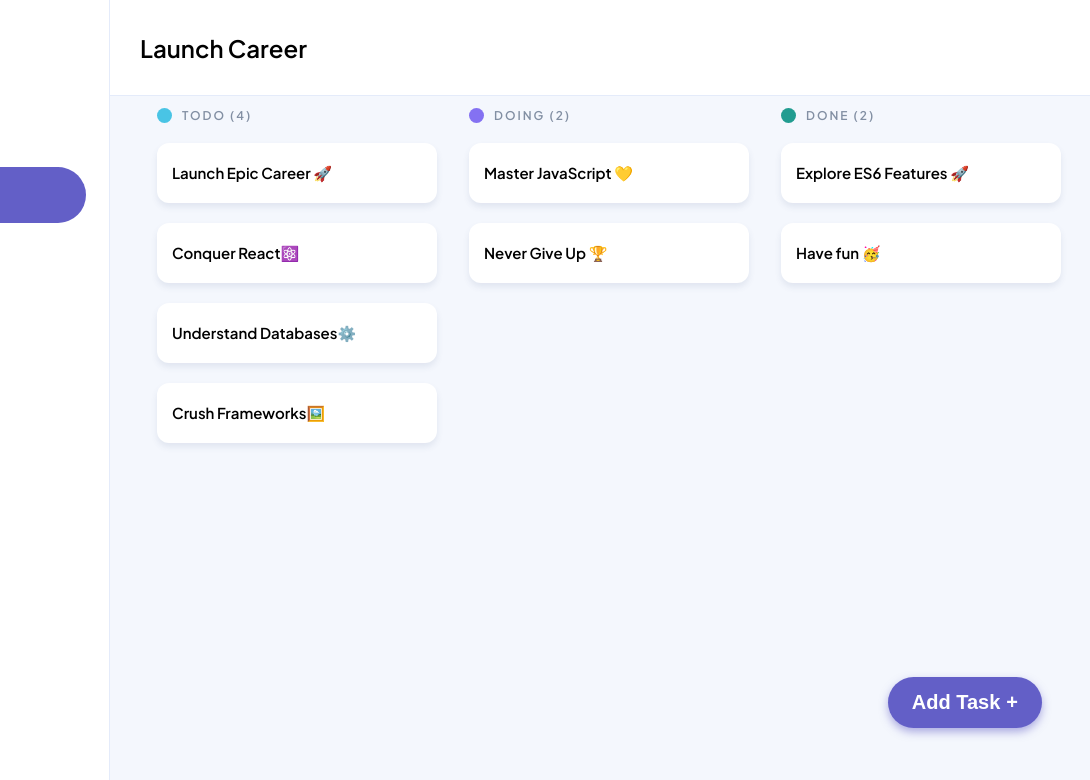
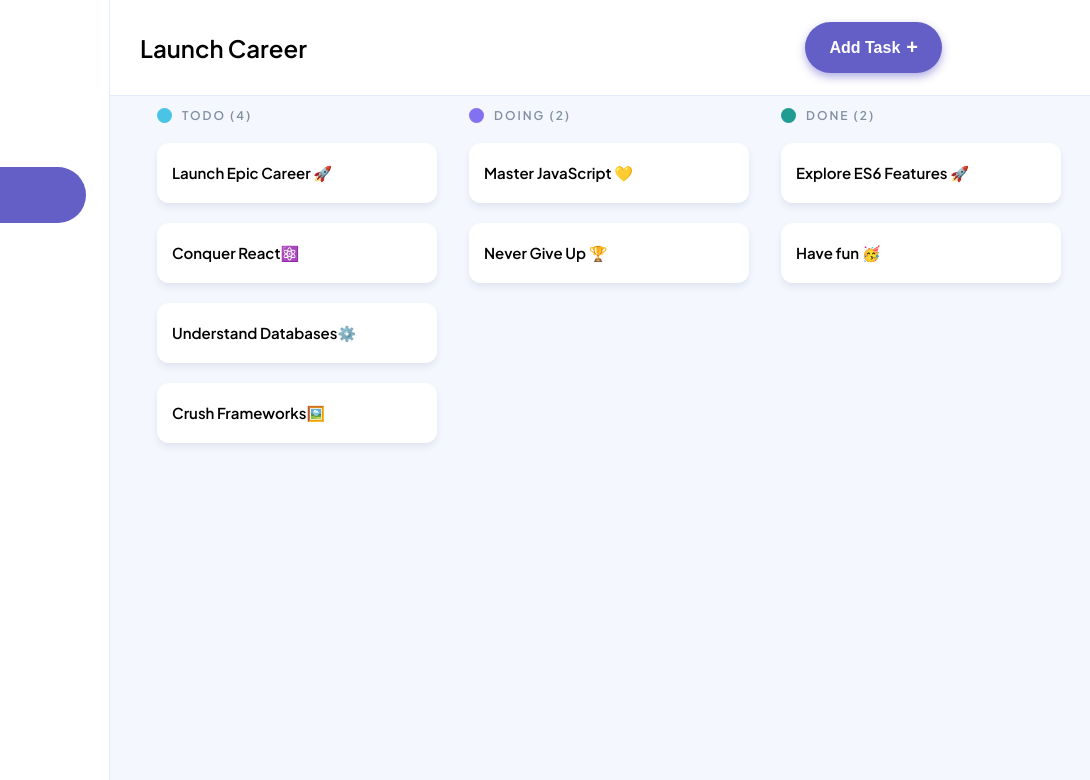
Before and after one commit to SmileyWiley1608/ISMARE25126_Group_A1_Ismaeel_Arendse_JSL04, a plain HTML site: page index.html in a window 1280 px wide. Shown: the top 780 px of the page, 190-1280 px from the left. Drawn offline with Linux system fonts and the light colour scheme.

Commit message:
Completed JSL04 ReadMe

```diff
--- a/index.html
+++ b/index.html
@@ -32,7 +32,7 @@
 
     <!-- Main Layout: Header with board title, add task button, and main content area for task columns. -->
     <div id="layout">
-      <header id="header" class="sticky-header">
+    <header>
   <div class="header-name-div">
     <img
       src="./assets/favicon.svg"
@@ -43,7 +43,13 @@
       Launch Career
     </h2>
   </div>
+
+  <!-- ✅ Add Task button inside header -->
+  <button id="add-task-btn">
+    <span class="btn-text">Add Task</span>
+  </button>
 </header>
+
 
       <div class="container">
         <main class="card-column-main">
@@ -89,11 +95,7 @@
       </div>
     </div>
 
-    <!-- Add Task Button -->
- <button id="add-task-btn">
-  <span class="btn-text">Add Task</span>
 
-</button>
 
 
     <!-- Modal Structure for Add/Edit Task -->
--- a/styles.css
+++ b/styles.css
@@ -31,24 +31,24 @@ body {
 /* ===============
    Add Task Button
 ================ */
+/* Desktop: Button inside header, aligned to right */
 #add-task-btn {
-  position: fixed;
   background-color: #635fc7;
   color: white;
   border: none;
-  border-radius: 9999px;
+  border-radius: 100px;
   padding: 14px 24px;
-  font-size: 1.25rem;
+  font-size: 1rem;
   font-weight: 700;
   cursor: pointer;
   box-shadow: 0 4px 8px rgba(99, 95, 199, 0.5);
   transition: background-color 0.3s ease, transform 0.2s ease;
-  z-index: 1000;
   user-select: none;
   display: flex;
   align-items: center;
   justify-content: center;
   gap: 6px;
+  margin-right: 113px;  /* ⬅️ Aligns with right spacing */
 }
 
 #add-task-btn::after {
@@ -57,39 +57,22 @@ body {
   font-size: 1.25rem;
 }
 
-/* 🟣 Responsive override for mobile */
-@media screen and (max-width: 576px) {
+/* Optional: remove extra position rules */
+@media screen and (min-width: 577px) {
   #add-task-btn {
-    right: 24px;
-    bottom: 24px;
-    padding: 14px;
-    font-size: 1.5rem;
-    width: 48px;
-    height: 48px;
-    line-height: 48px;
-    text-align: center;
-    justify-content: center;
-  }
-
-  #add-task-btn::before {
-    content: "";
-  }
-
-  #add-task-btn::after {
-    content: "+";
+    position: static;
   }
 }
 
-/* 🖥️ Desktop: Align with launcher career at top */
-@media screen and (min-width: 577px) {
-  #add-task-btn {
-    padding: 10px 16px;
-    font-size: 1rem;
-    width: auto;
-    height: auto;
-  }
+
+#add-task-btn:hover {
+  background-color: #5248c8;
+  transform: scale(1.05);
 }
 
+#add-task-btn:active {
+  transform: scale(0.95);
+}
 
 #add-task-btn:hover {
   background-color: #5248c8;
@@ -379,35 +362,6 @@ h2 {
   }
 }
 
-/* Add Task Button */
-#add-task-btn {
-  position: fixed;
-  bottom: 24px;
-  right: 24px;
-  background-color: #635fc7;
-  color: white;
-  border: none;
-  border-radius: 9999px;
-  padding: 14px 24px;
-  font-size: 1.25rem;
-  font-weight: 700;
-  cursor: pointer;
-  box-shadow: 0 4px 8px rgba(99, 95, 199, 0.5);
-  transition: background-color 0.3s ease, transform 0.2s ease;
-  z-index: 1000;
-  user-select: none;
-  display: flex;
-  align-items: center;
-  justify-content: center;
-  gap: 6px;
-}
-
-#add-task-btn::after {
-  content: "+";
-  font-weight: 700;
-  font-size: 1.25rem;
-}
-
 /* 🟣 Responsive override for mobile */
 @media screen and (max-width: 576px) {
   #add-task-btn {
```
Also changed, not shown: 1 other file. Lines whose indentation alone changed are shown as unchanged.
